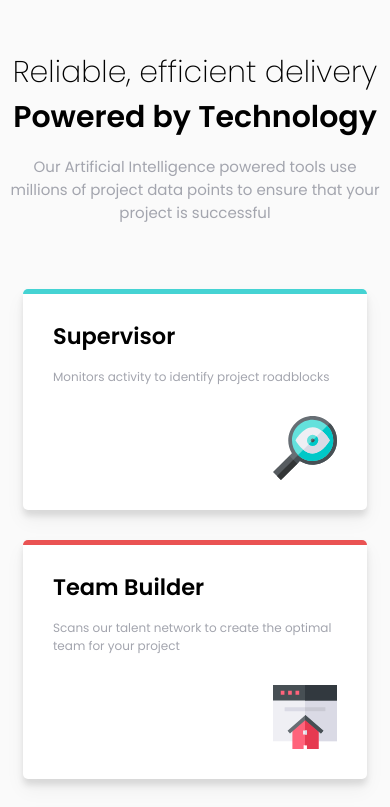
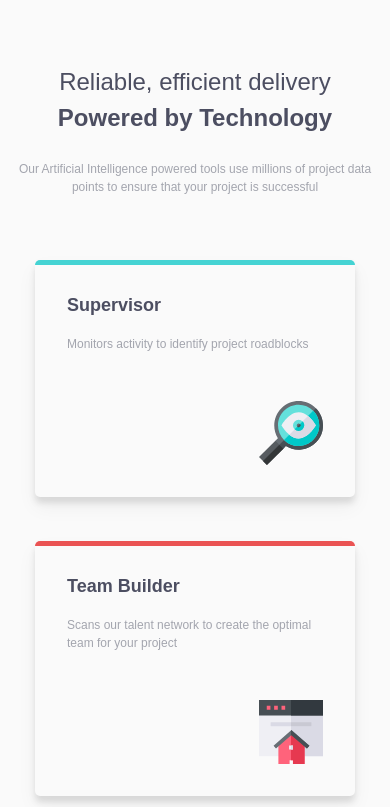
Before and after one commit to rendaardy/four-card-feature-section, a website built with Vite: page index.html in a window 390 px wide. Shown: the top 807 px of the page. Built offline with nearby package versions, Linux system fonts and the light colour scheme; a small style sheet from the web is missing.

Commit message:
Rewriting most of the code

```diff
--- a/index.html
+++ b/index.html
@@ -13,7 +13,7 @@
     <title>Frontend Mentor | Four card feature section</title>
   </head>
   <body>
-    <header>
+    <header class="header">
       <h1>
         Reliable, efficient delivery
         <span>Powered by Technology</span>
@@ -25,8 +25,9 @@
       </p>
     </header>
 
+    <main>
       <div class="container">
-      <div class="box box-cyan box-push">
+        <div class="box box-cyan">
           <h2>Supervisor</h2>
           <p>Monitors activity to identify project roadblocks</p>
           <img src="images/icon-supervisor.svg" alt="Supervisor" />
@@ -38,7 +39,7 @@
           </p>
           <img src="images/icon-team-builder.svg" alt="Team Builder" />
         </div>
-      <div class="box box-blue box-push">
+        <div class="box box-blue">
           <h2>Calculator</h2>
           <p>Uses data from past projects to provide better delivery estimates</p>
           <img src="images/icon-calculator.svg" alt="Calculator" />
@@ -49,6 +50,7 @@
           <img src="images/icon-karma.svg" alt="Karma" />
         </div>
       </div>
+    </main>
 
     <footer>
       <p class="attribution">
--- a/style.css
+++ b/style.css
@@ -1,8 +1,9 @@
-@import url("https://fonts.googleapis.com/css2?family=Poppins:wght@200;400;600&display=swap");
+@import url("https://fontbit.io/css2?family=Poppins:wght@200;400;600&display=swap");
 
 :root {
   font-family: Poppins, sans-serif;
-  font-size: 15px;
+  font-weight: 400;
+  font-size: 62.5%;
 
   --very-light-grey: hsl(0, 0%, 98%);
   --grayish-blue: hsl(229, 6%, 66%);
@@ -12,51 +13,71 @@
   --primary-cyan: hsl(180, 62%, 55%);
   --primary-orange: hsl(34, 97%, 64%);
   --primary-blue: hsl(212, 86%, 64%);
-
-  --desktop-size: 1440px;
-  --mobile-size: 375px;
 }
 
-* {
+*,
+*::before,
+*::after {
+  margin: 0;
+  padding: 0;
+  border: none;
   box-sizing: border-box;
+}
+
+img,
+picture {
+  display: block;
 }
 
 body {
   background-color: var(--very-light-grey);
+  color: var(--grayish-blue);
+  line-height: 1.5;
+  width: 100%;
+  height: 100vh;
+  overflow-x: hidden;
 }
 
-header {
-  margin: 50px auto;
-  max-width: 500px;
+.header {
+  margin-top: 6.4rem;
+  margin-bottom: 4.8rem;
+  margin-inline: auto;
+  padding-inline: 1.6rem;
+  width: min(100%, 50rem);
   text-align: center;
 }
 
-h1 {
+.header h1 {
   font-weight: 200;
-  margin: 0;
+  font-size: 3.2rem;
+  color: var(--very-dark-blue);
+  margin-bottom: 2.4rem;
 }
 
-h1 span {
+.header h1 span {
+  display: block;
   font-weight: 600;
 }
 
-p {
-  color: var(--grayish-blue);
+.header p {
+  font-size: 1.5rem;
 }
 
 .container {
-  display: flex;
-  flex-wrap: wrap;
-  justify-content: center;
-  margin: 0 auto;
-  max-width: 1140px;
+  width: min(100%, 114rem);
+  margin-inline: auto;
+  padding-inline: 1.6rem;
+  display: grid;
+  grid-template-columns: repeat(3, 1fr);
+  grid-template-rows: repeat(2, 1fr);
+  gap: 1.2rem;
 }
 
 .box {
-  background-color: #fff;
-  padding: 30px;
-  margin: 15px;
-  width: 350px;
+  background-color: var(--very-light-grey);
+  padding: 3.2rem;
+  margin: 1.6rem;
+  width: min(100%, 32rem);
   position: relative;
   overflow: hidden;
   box-shadow: 0 10px 20px rgba(0, 0, 0, 0.05), 0 6px 6px rgba(0, 0, 0, 0.1);
@@ -66,10 +87,22 @@ p {
 .box::after {
   content: '';
   width: 100%;
-  height: 5px;
+  height: 0.5rem;
   position: absolute;
   top: 0;
   left: 0;
+}
+
+.box-cyan {
+  grid-column: 1;
+  grid-row: span 2;
+  place-self: center;
+}
+
+.box-blue {
+  grid-column: 3;
+  grid-row: span 2;
+  place-self: center;
 }
 
 .box-red::after {
@@ -88,17 +121,16 @@ p {
   background-color: var(--primary-blue);
 }
 
-.box-push {
-  transform: translateY(50%);
-}
-
 .box h2 {
-  margin: 0;
+  font-size: 1.8rem;
+  font-weight: 600;
+  color: var(--very-dark-blue);
+  margin-bottom: 1.6rem;
 }
 
 .box p {
-  font-size: 0.8rem;
-  margin: 15px 0 30px;
+  font-size: 1.2rem;
+  margin-bottom: 4.8rem;
 }
 
 .box img {
@@ -107,12 +139,61 @@ p {
 }
 
 footer {
-  margin-top: 50px;
+  margin-top: 6.4rem;
+  padding-top: 4.8rem;
+  padding-bottom: 4.8rem;
   text-align: center;
 }
 
-@media (max-width: 795px) {
-  .box-push {
-    transform: translateY(0%);
+@media (max-width: 67.875em) {
+  .container {
+    width: min(100%, 72rem);
+    grid-template-columns: repeat(2, 1fr);
+    justify-items: center;
+  }
+
+  .box-cyan {
+    grid-column: 1;
+    grid-row: 1;
+    place-self: initial;
+  }
+
+  .box-blue {
+    grid-column: 2;
+    grid-row: 2;
+    place-self: initial;
   }
 }
+
+@media (max-width: 45em) {
+  .container {
+    grid-template-columns: 1fr;
+    grid-template-rows: auto;
+  }
+
+  .box-cyan {
+    grid-column: initial;
+    grid-row: initial;
+  }
+
+  .box-blue {
+    grid-column: initial;
+    grid-row: initial;
+  }
+}
+
+@media (max-width: 27.31em) {
+  .header h1 {
+    font-size: 2.4rem;
+  }
+
+  .header p {
+    font-size: 1.2rem;
+  }
+}
+
+@media (max-width: 23.43em) {
+  :root {
+    font-size: 50%;
+  }
+}
```
Lines whose indentation alone changed are shown as unchanged.
